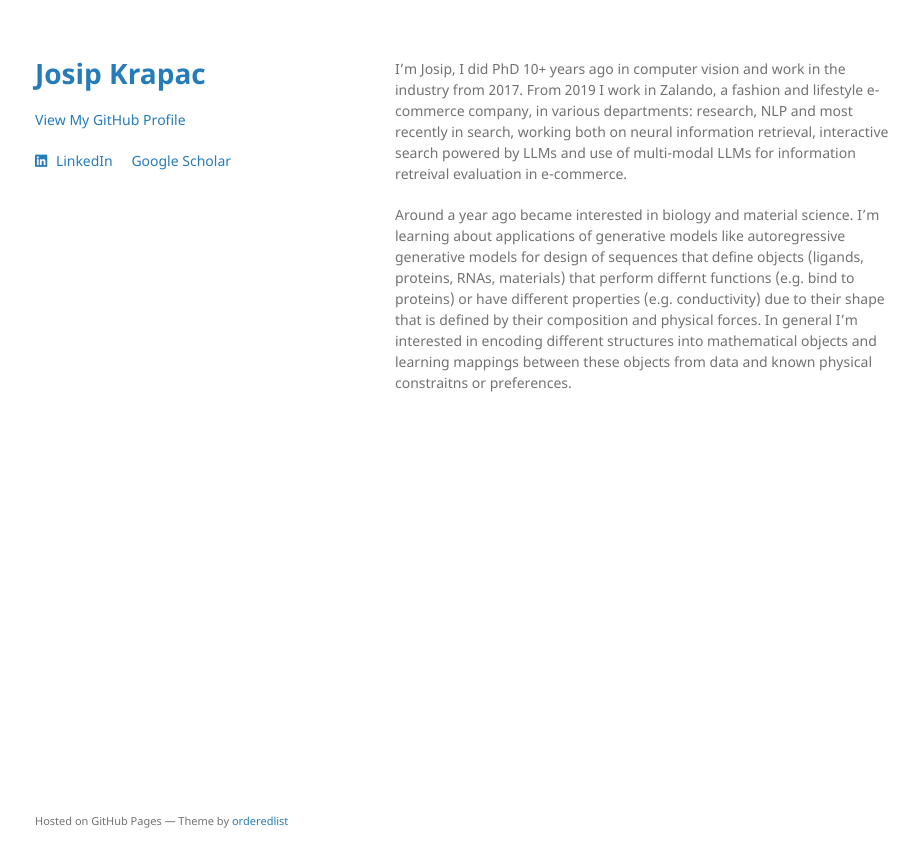
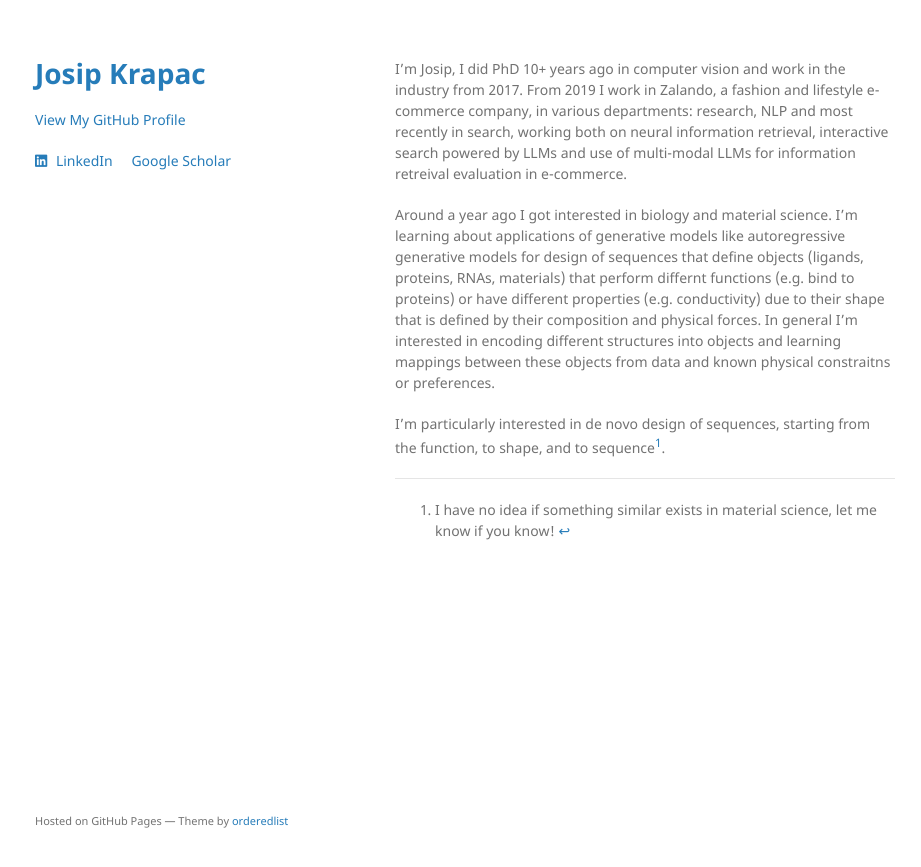
Before and after one commit to josipkrapac/josipkrapac.github.io, a Jekyll site: the page built from index.md, in a window 1280 px wide. Shown: the top 867 px of the page, without its empty margins (175-1096 px from the left). Built offline with Jekyll 4.4.1, drawn with Linux system fonts in a browser that asks for light colours; a style sheet for code colours, icons or effects is not loaded; the repository's description, which GitHub fills in, is left out.

Commit message:
Update index.md

```diff
--- a/index.md
+++ b/index.md
@@ -4,4 +4,9 @@ layout: default
 
 I'm Josip, I did PhD 10+ years ago in computer vision and work in the industry from 2017. From 2019 I work in Zalando, a fashion and lifestyle e-commerce company, in various departments: research, NLP and most recently in search, working both on neural information retrieval, interactive search powered by LLMs and use of multi-modal LLMs for information retreival evaluation in e-commerce.
 
-Around a year ago became interested in biology and material science. I'm learning about applications of generative models like autoregressive generative models for design of sequences that define objects (ligands, proteins, RNAs, materials) that perform differnt functions (e.g. bind to proteins) or have different properties (e.g. conductivity) due to their shape that is defined by their composition and physical forces. In general I'm interested in encoding different structures into mathematical objects and learning mappings between these objects from data and known physical constraitns or preferences.
+Around a year ago I got interested in biology and material science. I'm learning about applications of generative models like autoregressive generative models for design of sequences that define objects (ligands, proteins, RNAs, materials) that perform differnt functions (e.g. bind to proteins) or have different properties (e.g. conductivity) due to their shape that is defined by their composition and physical forces. In general I'm interested in encoding different structures into objects and learning mappings between these objects from data and known physical constraitns or preferences.
+
+I'm particularly interested in de novo design of sequences, starting from the function, to shape, and to sequence[^1].
+
+---
+[^1]: I have no idea if something similar exists in material science, let me know if you know!
```
